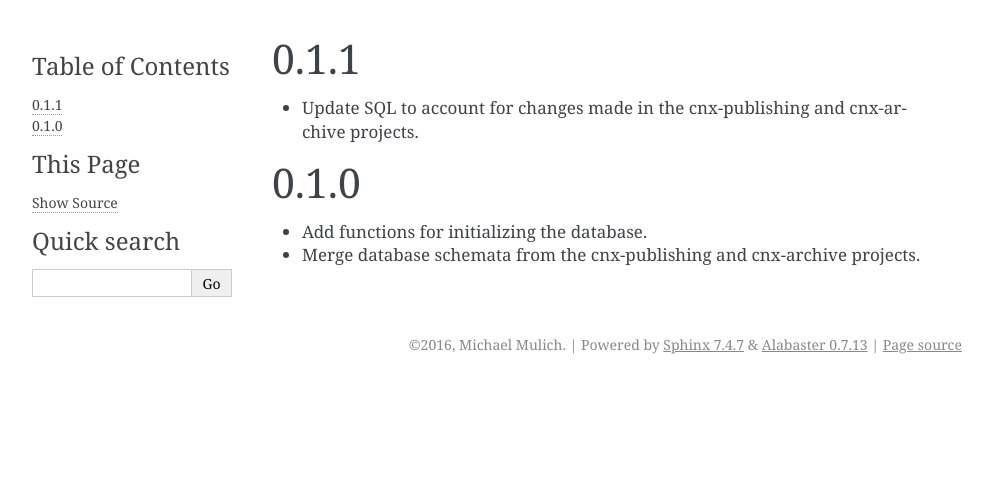
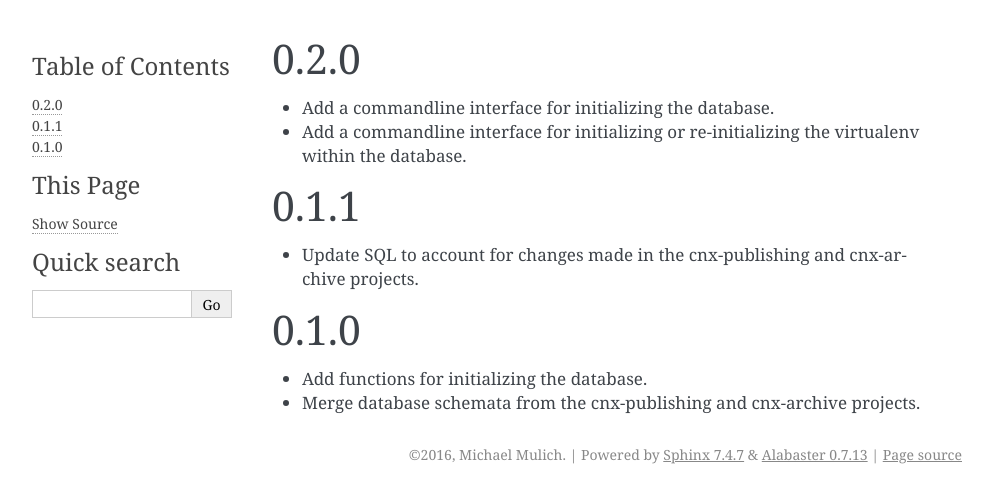
Before and after one commit to Dimmus/cnx-db, a Sphinx documentation site: the page built from docs/changes.rst, in a window 1280 px wide. Shown: the top 503 px of the page, without its empty margins (148-1141 px from the left). Built offline with Sphinx 7.4.7, drawn with Linux system fonts in a browser that asks for light colours.

Commit message:
Add v0.2.0 changelog entries

```diff
--- a/docs/changes.rst
+++ b/docs/changes.rst
@@ -5,6 +5,13 @@
    ----------------------
 
    - feature message
+
+0.2.0
+-----
+
+- Add a commandline interface for initializing the database.
+- Add a commandline interface for initializing or re-initializing
+  the virtualenv within the database.
 
 0.1.1
 -----
```
